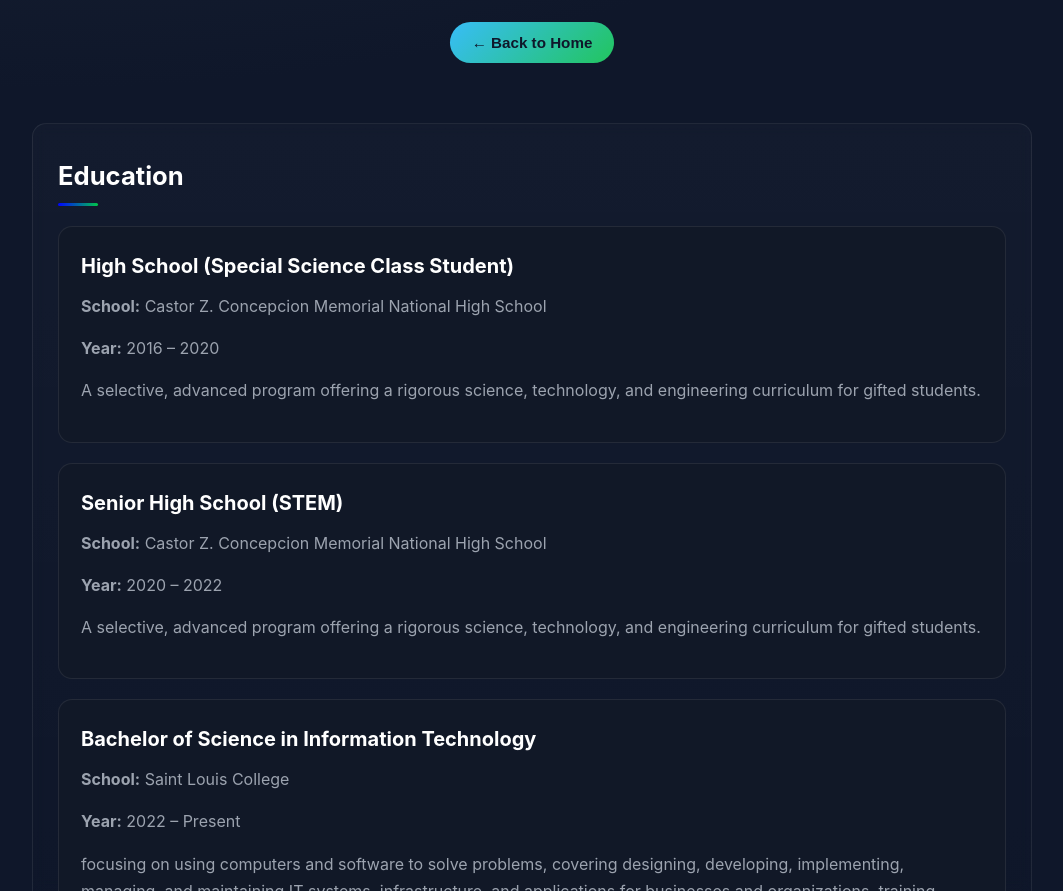
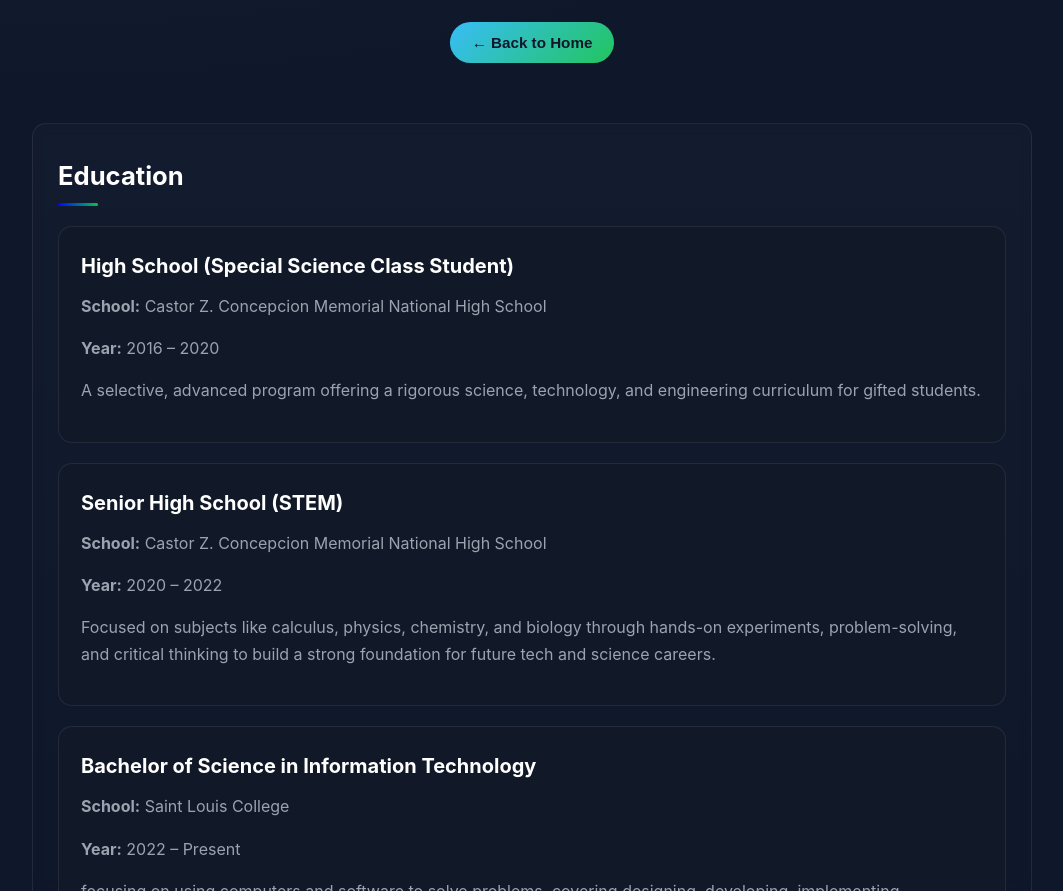
Before and after one commit to Lordxiii1/lordlyoops, a plain HTML site: page Portfolio/experience.html in a window 1280 px wide. Shown: the part 209-1100 px from the top of the page, without its empty margins (108-1171 px from the left). Drawn offline with Linux system fonts and the light colour scheme.

Commit message:
Update experience.html

```diff
--- a/Portfolio/experience.html
+++ b/Portfolio/experience.html
@@ -38,7 +38,7 @@
       <h3>Senior High School (STEM)</h3>
       <p><strong>School:</strong> Castor Z. Concepcion Memorial National High School</p>
       <p><strong>Year:</strong> 2020 – 2022</p>
-      <p>A selective, advanced program offering a rigorous science, technology, and engineering curriculum for gifted students.</p>
+      <p>Focused on subjects like calculus, physics, chemistry, and biology through hands-on experiments, problem-solving, and critical thinking to build a strong foundation for future tech and science careers.</p>
     </article>
 
     <article>
```
